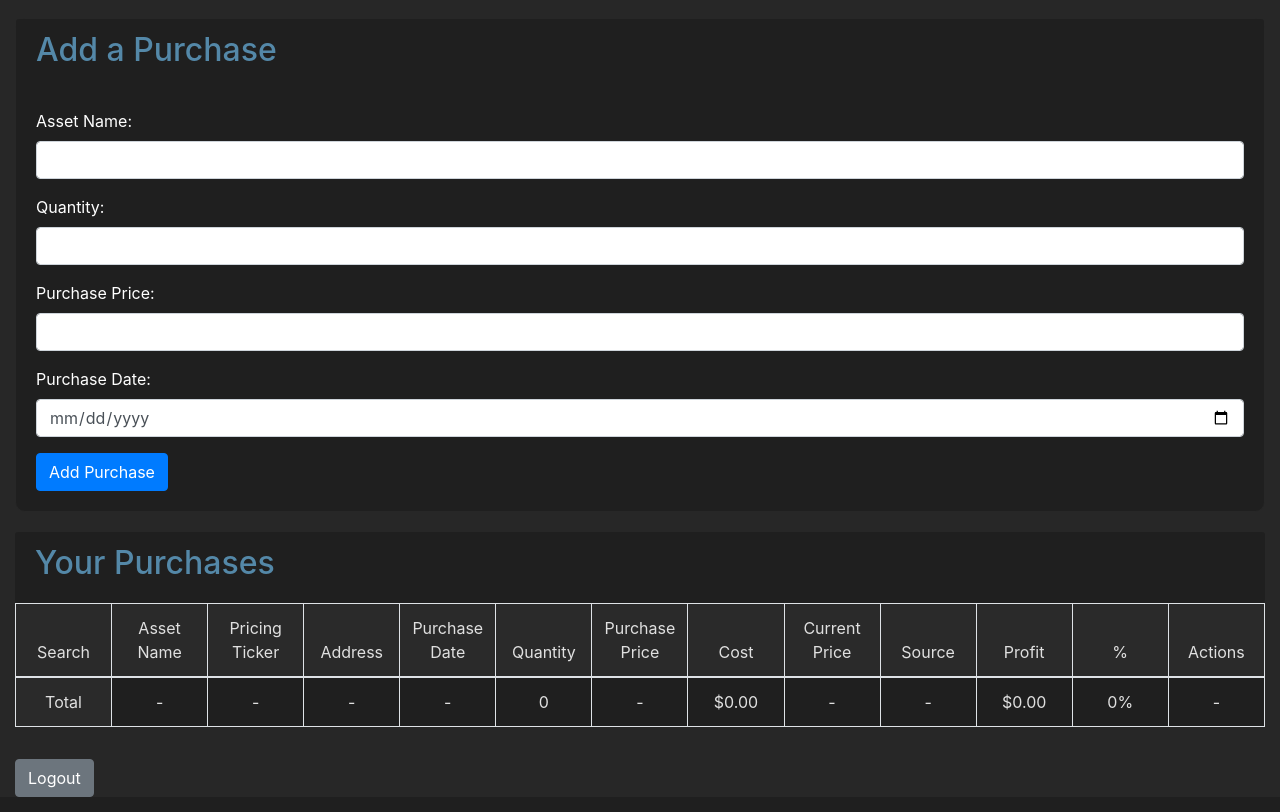
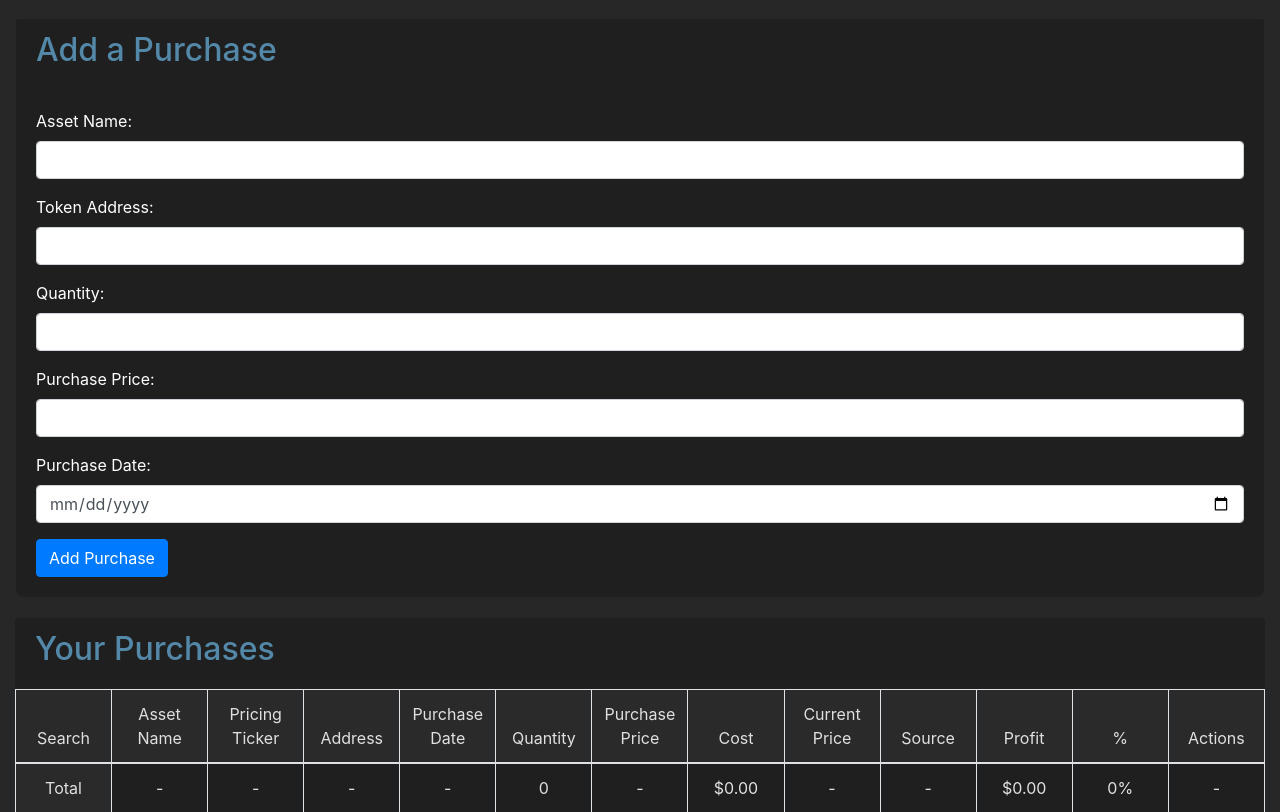
Before and after one commit to howe-s/Arbscreener, a Flask app: template templates/userProfile.html in a window 1280 px wide. Shown: the part 139-951 px from the top of the page. Run offline with Flask 3, Linux system fonts and the light colour scheme; the template is opened without the code that fills it, so the values that code supplies are empty; some libraries are stand-ins or nearby versions.

Commit message:
address search NOT working

```diff
--- a/models.py
+++ b/models.py
@@ -17,6 +17,7 @@ class Purchase(db.Model):
     id = db.Column(db.Integer, primary_key=True)
     user_id = db.Column(db.Integer, db.ForeignKey('user.id'), nullable=False)
     asset_name = db.Column(db.String(100), nullable=False)
+    quote_address = db.Column(db.String(100))
     quantity = db.Column(db.Float, nullable=False)
     purchase_price = db.Column(db.Float, nullable=False)
     purchase_date = db.Column(db.Date, nullable=False)
--- a/templates/userProfile.html
+++ b/templates/userProfile.html
@@ -174,6 +174,11 @@
                             </div>
 
                             <div class="form-group">
+                                <label for="quote_Address">Token Address:</label>
+                                <input name="quote_Address" id="quote_Address" class="form-control" required>
+                            </div>
+
+                            <div class="form-group">
                                 <label for="quantity">Quantity:</label>
                                 <input type="number" step="0.00000001" name="quantity" id="quantity" class="form-control" required>
                             </div>
```
